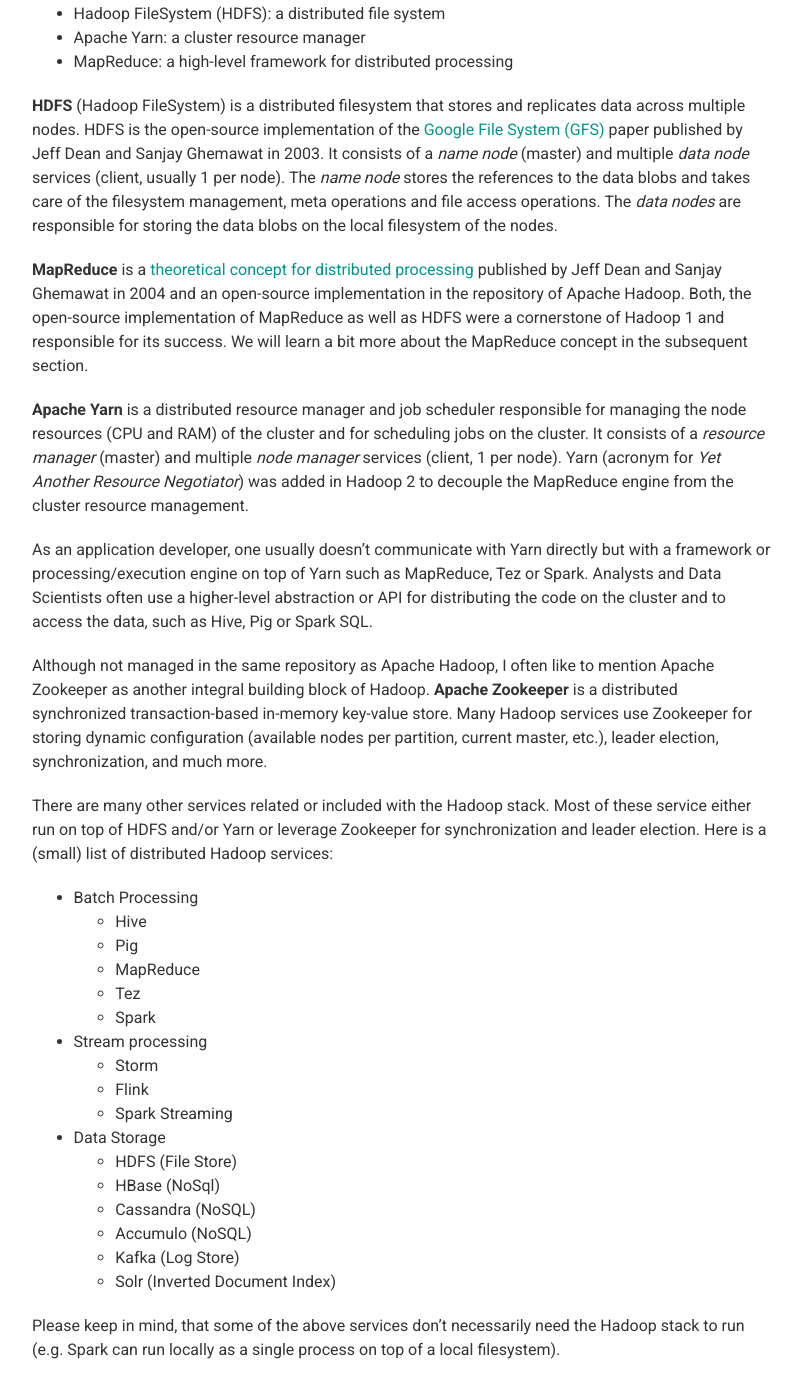
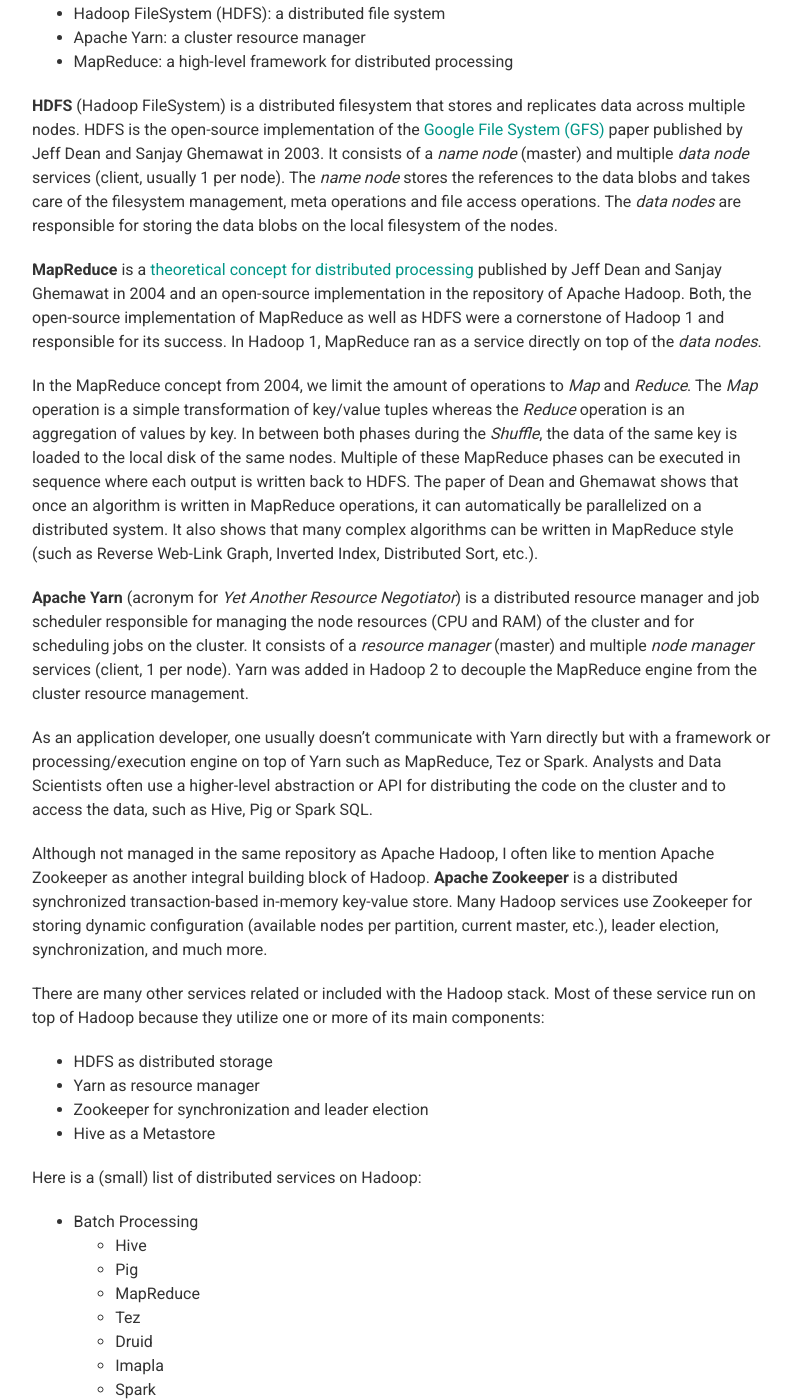
Before and after one commit to chaosmail/chaosmail.github.com, a Jekyll site: the page built from _posts/2018-08-07-intro-to-bigdata-hadoop-and-spark.md, in a window 1280 px wide and 1400 px high, scrolled down 2119 px. Shown: the whole window, without its empty margins (238-1040 px from the left). Built offline with Jekyll 4.4.1, drawn with Linux system fonts in a browser that asks for light colours; nearby versions of some CDN libraries; comment, search, counter and statistics services are not loaded; some of the changed text lies outside the part shown.

Commit message:
update intro to bigdata

```diff
--- a/_posts/2018-08-07-intro-to-bigdata-hadoop-and-spark.md
+++ b/_posts/2018-08-07-intro-to-bigdata-hadoop-and-spark.md
@@ -57,21 +57,32 @@ In *Prediction*, we analyze the past to build a model that can predict the futur
 
 **HDFS** (Hadoop FileSystem) is a distributed filesystem that stores and replicates data across multiple nodes. HDFS is the open-source implementation of the [Google File System (GFS)][gfs-paper] paper published by Jeff Dean and Sanjay Ghemawat in 2003. It consists of a *name node* (master) and multiple *data node* services (client, usually 1 per node). The *name node* stores the references to the data blobs and takes care of the filesystem management, meta operations and file access operations. The *data nodes* are responsible for storing the data blobs on the local filesystem of the nodes.
 
-**MapReduce** is a [theoretical concept for distributed processing][mapreduce-paper] published by Jeff Dean and Sanjay Ghemawat in 2004 and an open-source implementation in the repository of Apache Hadoop. Both, the  open-source implementation of MapReduce as well as HDFS were a cornerstone of Hadoop 1 and responsible for its success. We will learn a bit more about the MapReduce concept in the subsequent section.
+**MapReduce** is a [theoretical concept for distributed processing][mapreduce-paper] published by Jeff Dean and Sanjay Ghemawat in 2004 and an open-source implementation in the repository of Apache Hadoop. Both, the  open-source implementation of MapReduce as well as HDFS were a cornerstone of Hadoop 1 and responsible for its success. In Hadoop 1, MapReduce ran as a service directly on top of the *data nodes*.
 
-**Apache Yarn** is a distributed resource manager and job scheduler responsible for managing the node resources (CPU and RAM) of the cluster and for scheduling jobs on the cluster. It consists of a *resource manager* (master) and multiple *node manager* services (client, 1 per node). Yarn (acronym for *Yet Another Resource Negotiator*) was added in Hadoop 2 to decouple the MapReduce engine from the cluster resource management.
+In the MapReduce concept from 2004, we limit the amount of operations to *Map* and *Reduce*. The *Map* operation is a simple transformation of key/value tuples whereas the *Reduce* operation is an aggregation of values by key. In between both phases during the *Shuffle*, the data of the same key is loaded to the local disk of the same nodes. Multiple of these MapReduce phases can be executed in sequence where each output is written back to HDFS. The paper of Dean and Ghemawat shows that once an algorithm is written in MapReduce operations, it can automatically be parallelized on a distributed system. It also shows that many complex algorithms can be written in MapReduce style (such as Reverse Web-Link Graph, Inverted Index, Distributed Sort, etc.).
+
+**Apache Yarn** (acronym for *Yet Another Resource Negotiator*) is a distributed resource manager and job scheduler responsible for managing the node resources (CPU and RAM) of the cluster and for scheduling jobs on the cluster. It consists of a *resource manager* (master) and multiple *node manager* services (client, 1 per node). Yarn was added in Hadoop 2 to decouple the MapReduce engine from the cluster resource management.
 
 As an application developer, one usually doesn't communicate with Yarn directly but with a framework or processing/execution engine on top of Yarn such as MapReduce, Tez or Spark. Analysts and Data Scientists often use a higher-level abstraction or API for distributing the code on the cluster and to access the data, such as Hive, Pig or Spark SQL.
 
 Although not managed in the same repository as Apache Hadoop, I often like to mention Apache Zookeeper as another integral building block of Hadoop. **Apache Zookeeper** is a distributed synchronized transaction-based in-memory key-value store. Many Hadoop services use Zookeeper for storing dynamic configuration (available nodes per partition, current master, etc.), leader election, synchronization, and much more.
 
-There are many other services related or included with the Hadoop stack. Most of these service either run on top of HDFS and/or Yarn or leverage Zookeeper for synchronization and leader election. Here is a (small) list of distributed Hadoop services:
+There are many other services related or included with the Hadoop stack. Most of these service run on top of Hadoop because they utilize one or more of its main components:
+
+* HDFS as distributed storage
+* Yarn as resource manager
+* Zookeeper for synchronization and leader election
+* Hive as a Metastore
+
+Here is a (small) list of distributed services on Hadoop:
 
 * Batch Processing
   - Hive
   - Pig
   - MapReduce
   - Tez
+  - Druid
+  - Imapla
   - Spark
 * Stream processing
   - Storm
@@ -86,10 +97,6 @@ There are many other services related or included with the Hadoop stack. Most of
   - Solr (Inverted Document Index)
 
 Please keep in mind, that some of the above services don't necessarily need the Hadoop stack to run (e.g. Spark can run locally as a single process on top of a local filesystem).
-
-## MapReduce: Map, Reduce and Shuffle
-
-The MapReduce concept is an important milestone in the history of distributed processing. Hence, we will discuss it in a bit more detail in this section.
 
 ## Spark: The Evolution of MapReduce
 
@@ -108,7 +115,7 @@ Conceptually, Spark is similar to the other distributed processing frameworks:
 
 What sets *Apache Spark* aside from the other frameworks, is the in-memory processing engine as well as the rich set of included libraries (GraphX for graph processing, MLib for Machine Learning, Spark Streaming for mini batch streaming, and Spark SQL) and SDKs (Scala, Python, Java, and R). Please note that these libraries are for distributed processing, so distributed graph processing, distributed machine learning, etc. out-of-the-box.
 
-The amazing performance of Spark's in-memory engine comes with a trade-off. Tuning and operating Spark pipelines with varying amounts of data requires a lot of manual configuration, going through log files, and reading books, articles, and blog posts. And since the execution parallelism can be modified in a fine-grained way, one has to configure the number of tasks per JVM, the number of JVMs per worker, and the number of workers as well as all the memory settings (heap, shuffle, and storage) for these executors and the driver.
+The amazing performance of Spark's in-memory engine comes with a trade-off. Tuning and operating Spark pipelines with varying amounts of data requires a [lot of manual configuration](https://spark.apache.org/docs/latest/tuning.html), going through log files, and reading books, articles, and blog posts. And since the execution parallelism can be modified in a fine-grained way, one has to configure the number of tasks per JVM, the number of JVMs per worker, and the number of workers as well as all the memory settings (heap, shuffle, and storage) for these executors and the driver.
 
 ## Summary
 
@@ -134,7 +141,7 @@ Apache Spark is a fast (100 times faster than traditional MapReduce) distributed
 * [Apache Tez: A Unifying Framework for Modeling and Building Data Processing Applications (2015)][tez-paper]
 * [Impala: A Modern, Open-Source SQL Engine for Hadoop (2015)][impala-paper]
 
-Thanks to Bryan Minnock and Emil Jorgensen.
+> Thanks to Bryan Minnock and Emil Jorgensen.
 
 [bigdata-wiki]: https://en.wikipedia.org/wiki/Big_data
 [hadoop-wiki]: https://en.wikipedia.org/wiki/Apache_Hadoop
```
